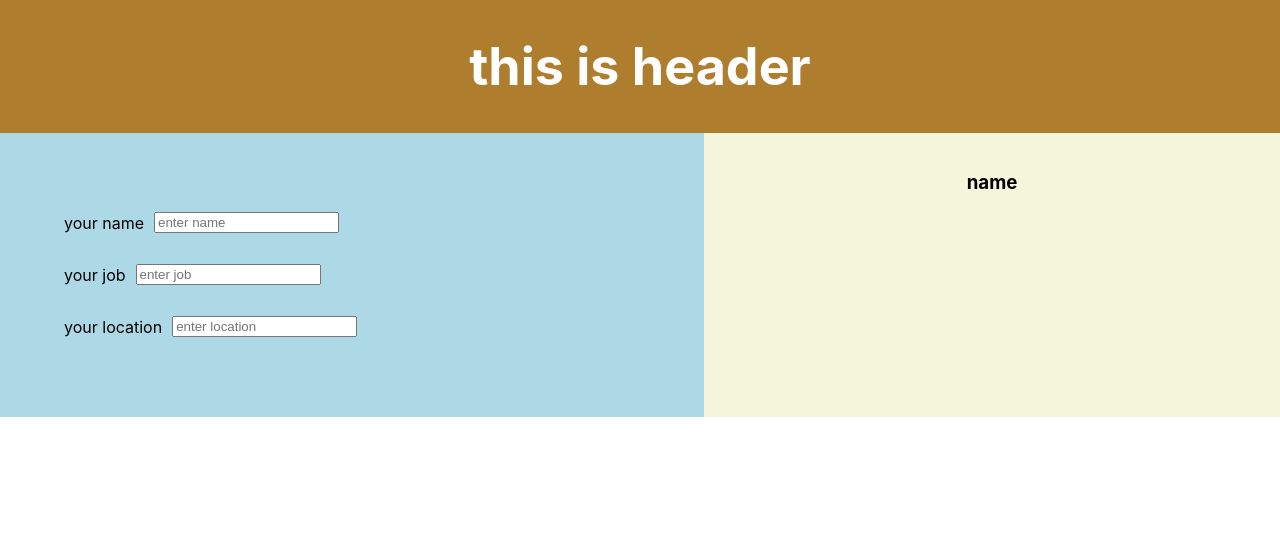
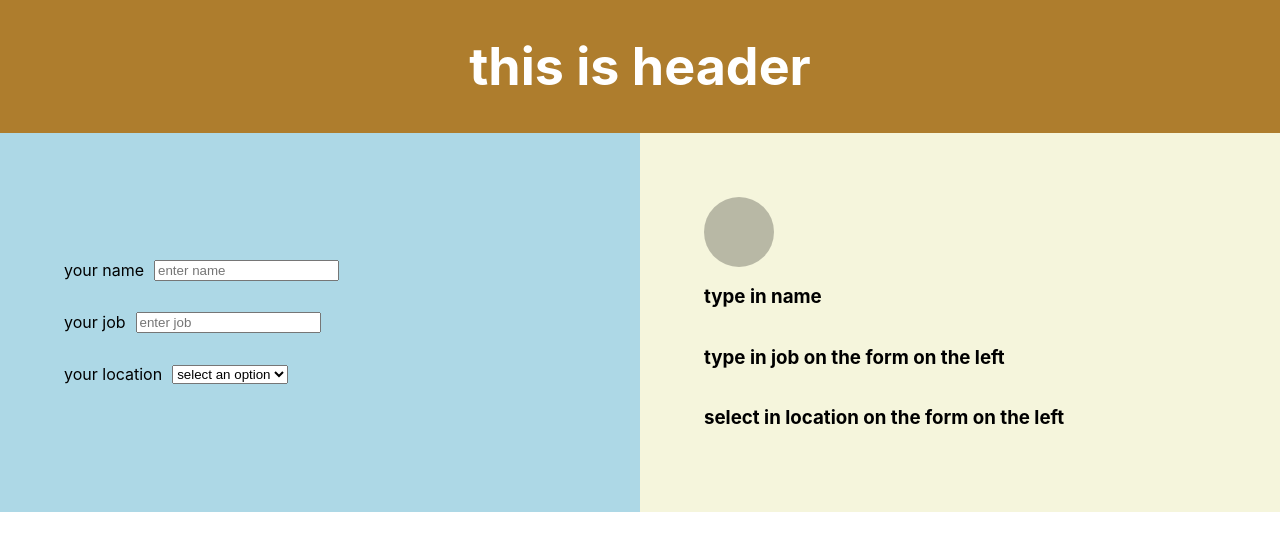
Before and after one commit to fivefootwan/062625-my-practice, a React (Create React App) app in the folder my-practice/: page / in a window 1280 px wide. Shown: the top 550 px of the page. Built offline with nearby package versions, Linux system fonts and the light colour scheme.

Commit message:
finished syncing form input and output

```diff
--- a/my-practice/src/App.css
+++ b/my-practice/src/App.css
@@ -35,6 +35,10 @@
   background-color: lightblue;
   width: 50%;
   padding: 5%;
+  display: flex;
+  flex-direction: column;
+  align-items: flex-start;
+  justify-content: center;
 }
 
 .Input-field {
@@ -46,6 +50,19 @@
 .Namecard {
   background-color: beige;
   width: 50%;
+  display: flex;
+  flex-direction: column;
+  align-items: flex-start;
+  justify-content: center;
+  padding: 5%;
+}
+
+.Profile-pic {
+  border-radius: 50px;
+  background-color: black;
+  width: 70px;
+  height: 70px;
+  opacity: 25%;
 }
 
 @keyframes App-logo-spin {
--- a/my-practice/src/App.js
+++ b/my-practice/src/App.js
@@ -1,7 +1,12 @@
 import logo from './logo.svg';
 import './App.css';
+import { useState } from 'react';
 
 function App() {
+  const [name, setName] = useState('');
+  const [job, setJob] = useState('');
+  const [location, setLocation] = useState('');
+
   return (
     <div className="App">
       <header className="App-header">
@@ -12,23 +17,31 @@ function App() {
         <form className="Input-form">
           <div className='Input-field'>
             <p>your name</p>
-            <input placeholder='enter name'></input>
+            <input placeholder='enter name' value={name} onChange={(e) => setName(e.target.value)}></input>
           </div>
+
           <div className='Input-field'>
             <p>your job</p>
-            <input placeholder='enter job'></input>
+            <input placeholder='enter job' value={job} onChange={(e) => setJob(e.target.value)}></input>
           </div>
+
           <div className='Input-field'>
             <p>your location</p>
-            <input placeholder='enter location'></input>
+            <select placeholder='enter location' value={location} onChange={(e) => setLocation(e.target.value)} >
+              <option>select an option</option>
+              <option value="city 1">city 1</option>
+              <option value="city 2">city 2</option>
+            </select>
           </div>
 
 
         </form>
 
         <div className="Namecard">
-          <img />
-          <h3>name</h3>
+          <div className='Profile-pic'></div>
+          <h3>{name === '' ? 'type in name' : name}</h3>
+          <h3>{job === '' ? 'type in job on the form on the left' : job}</h3>
+          <h3>{location === '' ? 'select in location on the form on the left' : location}</h3>
 
         </div>
 
```
